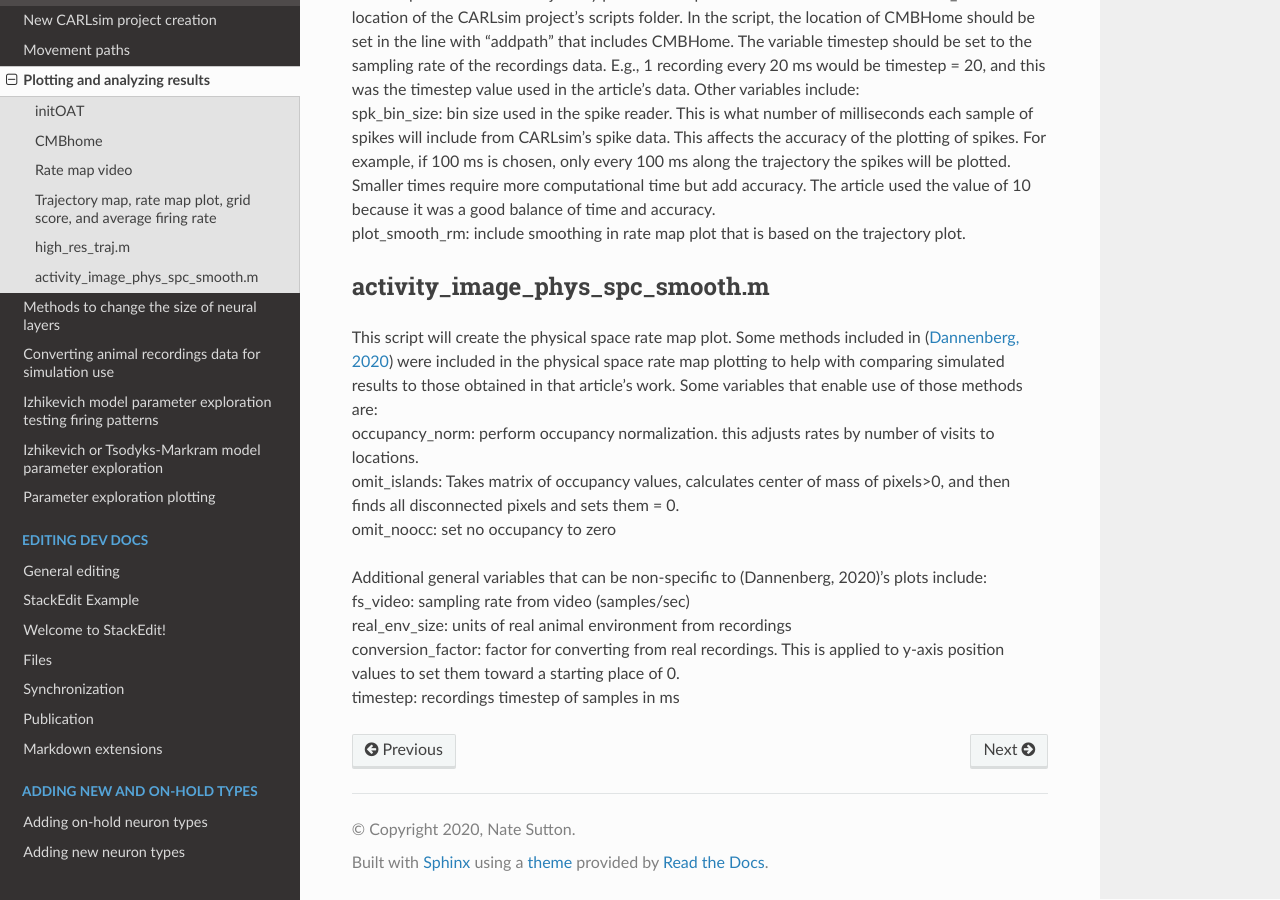
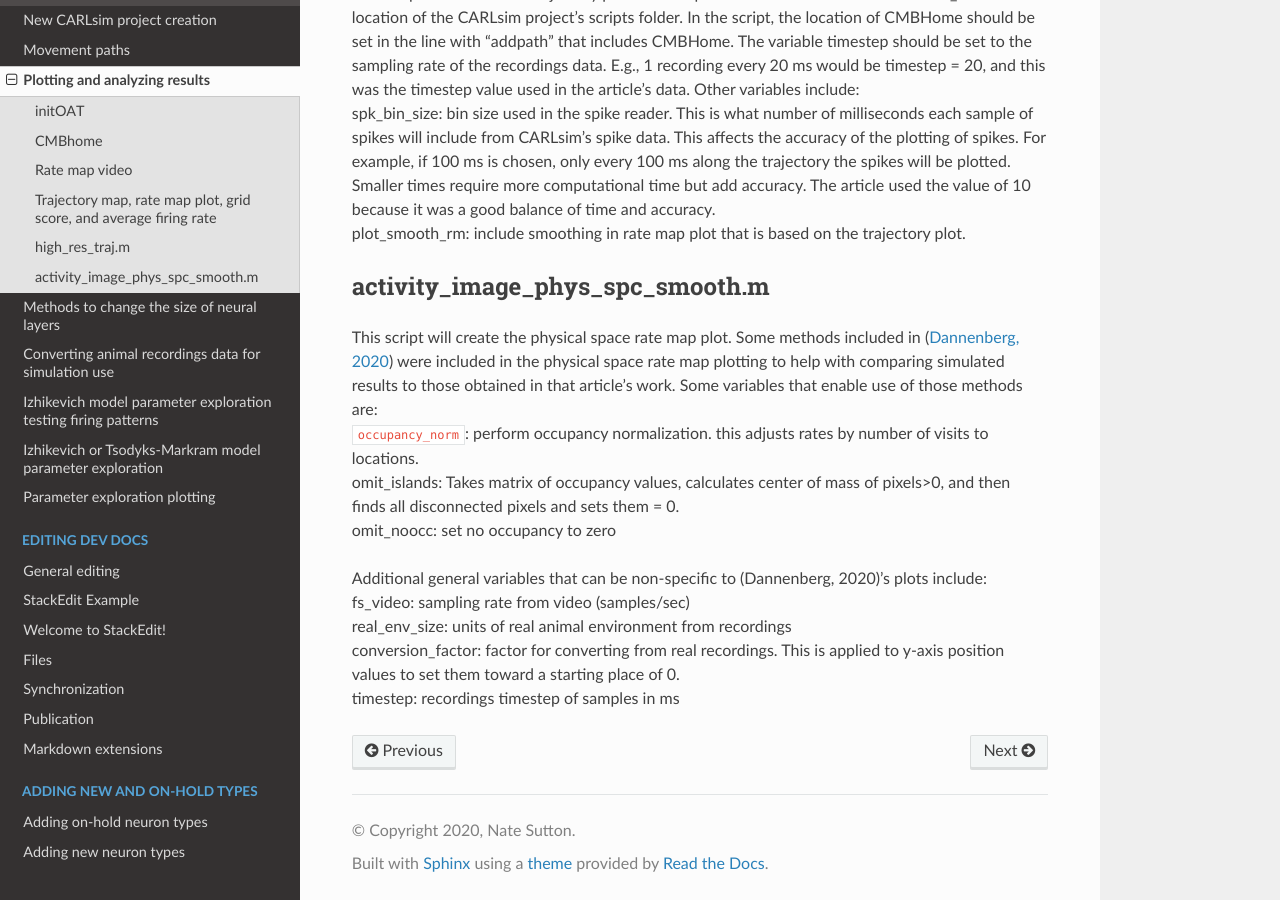
Before and after one commit to Hippocampome-Org/hco_dev_docs, a Sphinx documentation site: the page built from docs/spatial_nav/plotting_results.md, in a window 1280 px wide and 900 px high, scrolled down 1690 px. Built offline with Sphinx 7.4.7 and the Read the Docs theme 2.0.0, drawn with Linux system fonts in a browser that asks for light colours.

```diff
--- a/docs/spatial_nav/plotting_results.md
+++ b/docs/spatial_nav/plotting_results.md
@@ -51,7 +51,7 @@ This script will create the trajectory plot. This script will need to have the v
 ## activity_image_phys_spc_smooth.m
 
 This script will create the physical space rate map plot. Some methods included in ([Dannenberg, 2020](https://elifesciences.org/articles/62500)) were included in the physical space rate map plotting to help with comparing simulated results to those obtained in that article's work. Some variables that enable use of those methods are:
-<br>occupancy_norm: perform occupancy normalization. this adjusts rates by number of visits to locations.
+<br>`occupancy_norm`: perform occupancy normalization. this adjusts rates by number of visits to locations.
 <br>omit_islands: Takes matrix of occupancy values, calculates center of mass of pixels>0,
 and then finds all disconnected pixels and sets them = 0.
 <br>omit_noocc: set no occupancy to zero
```
